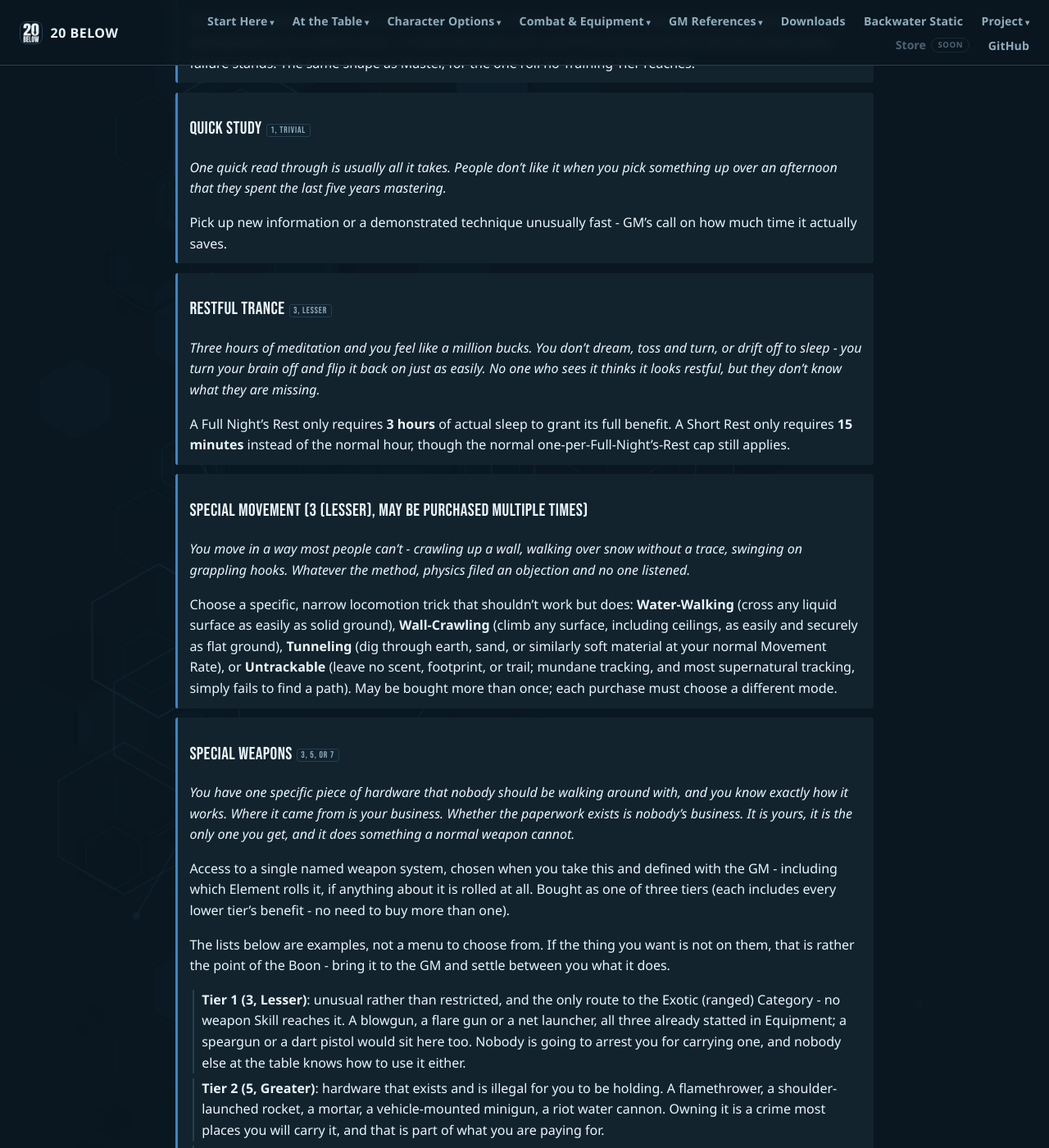
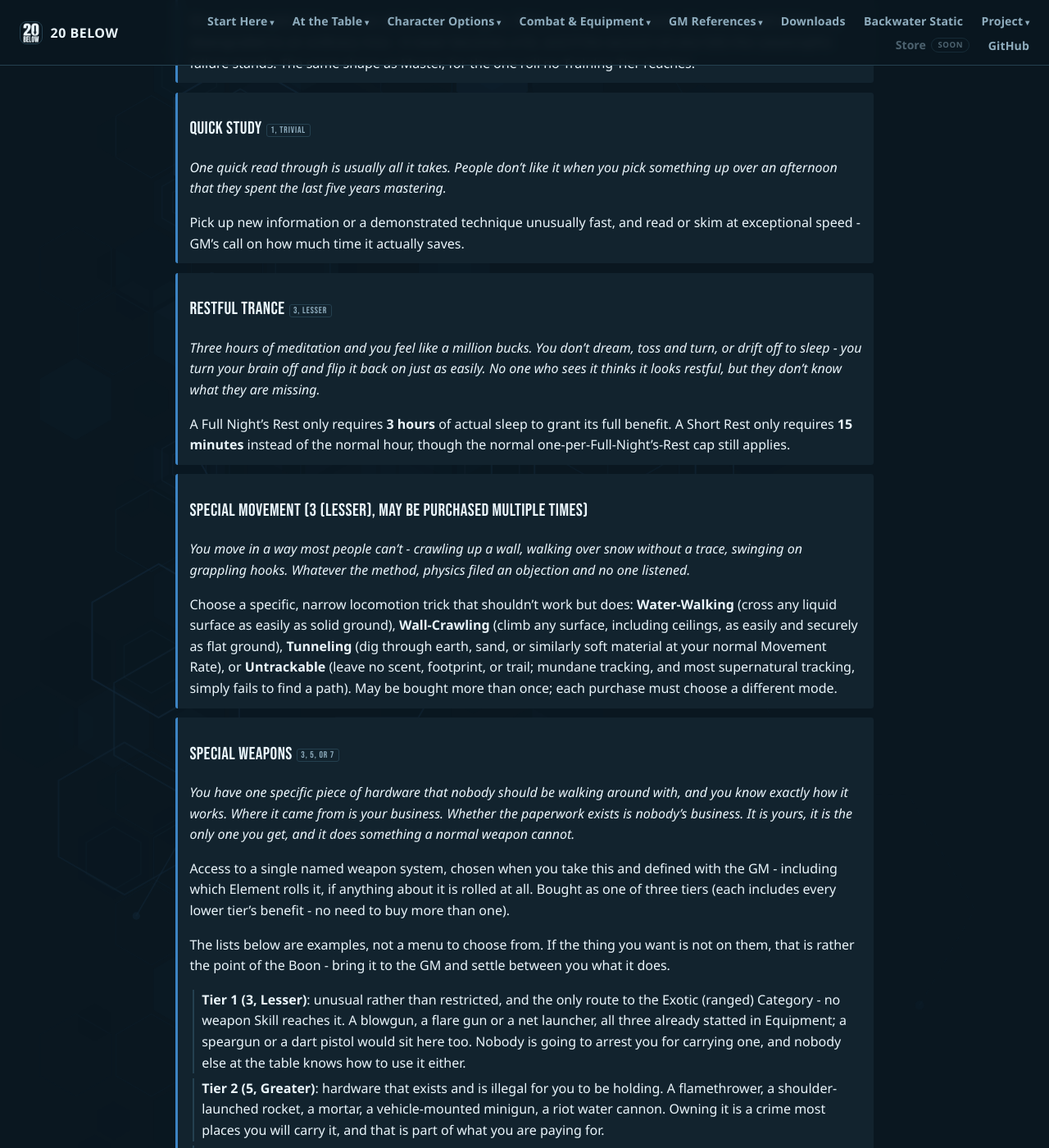
Before and after one commit to feralucce/20_Below, a Jekyll site: the page built from webbook/boons.md, in a window 1280 px wide and 1400 px high, scrolled down 11750 px. Shown: the whole window at 82% size. Built offline with Jekyll 4.4.1, drawn with Linux system fonts in a browser that asks for light colours; some of the changed text lies outside the part shown.

Commit message:
Speed Reading folds into Quick Study
Both were Trivial, and the surviving flavour already opened with "one
quick read through" - two 1-point Boons split one idea between them.

41 Boons.

Co-Authored-By: Claude Opus 5 <noreply@anthropic.com>

```diff
--- a/webbook/boons.md
+++ b/webbook/boons.md
@@ -770,7 +770,7 @@ One quick read through is usually all it takes. People don't like it when you pi
 
 </div>
 
-Pick up new information or a demonstrated technique unusually fast - GM’s call on how much time it actually saves.
+Pick up new information or a demonstrated technique unusually fast, and read or skim at exceptional speed - GM’s call on how much time it actually saves.
 
 </div>
 
@@ -833,20 +833,6 @@ The lists below are examples, not a menu to choose from. If the thing you want i
 **Tier 3 (7, Legendary)**: something that should not exist at all. A prototype railgun, a directed-energy rifle, a blade that remembers everyone it has killed, a rifle built for one specific target and inert against anybody else. What it is and what it does is settled with the GM.
 
 </div>
-
-</div>
-
-<div class="boon" markdown="1">
-
-<p class="boon-name" markdown="span">Speed Reading<span class="boon-cost">1, Trivial</span></p>
-
-<div class="boon-flavour" markdown="1">
-
-You’ve finished the page while they’re still on the first paragraph.
-
-</div>
-
-Read or skim at exceptional speed.
 
 </div>
 
```
Also changed, not shown: rules/boons.md (+1 -2 lines).
